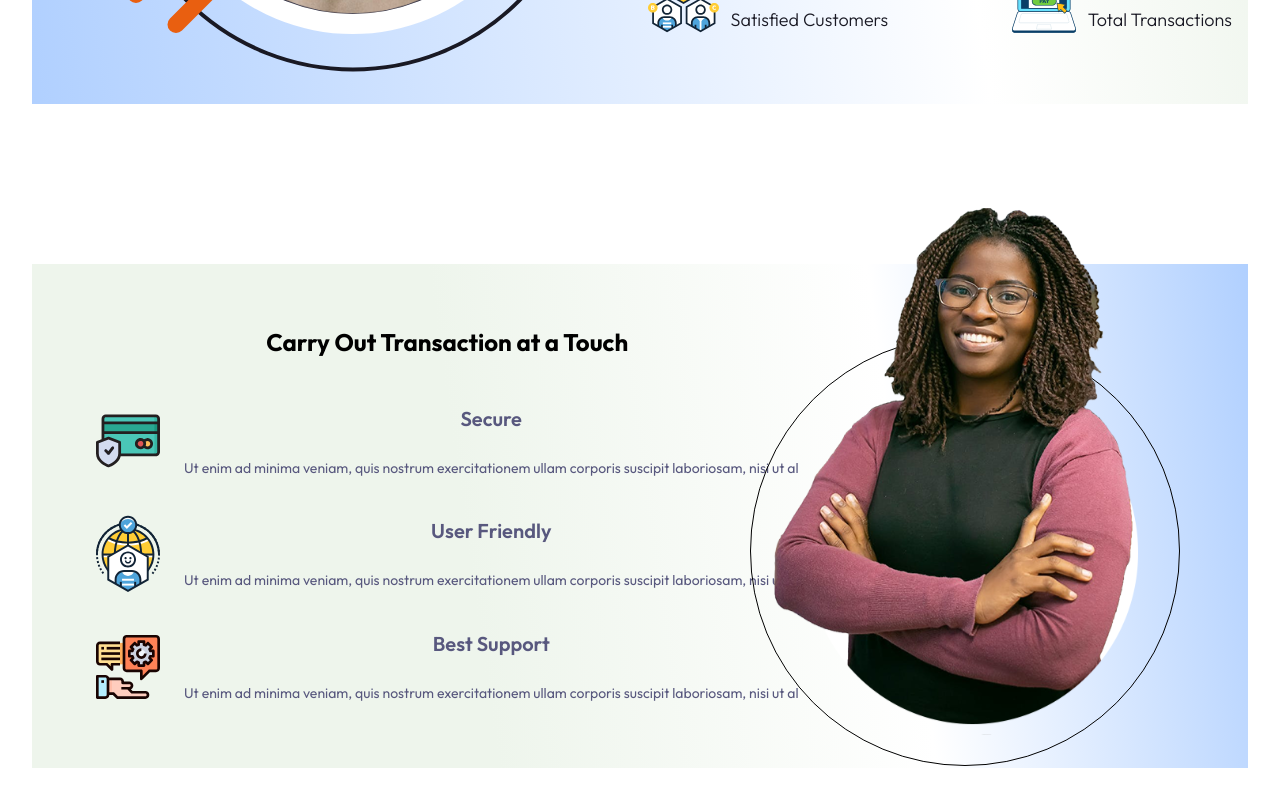
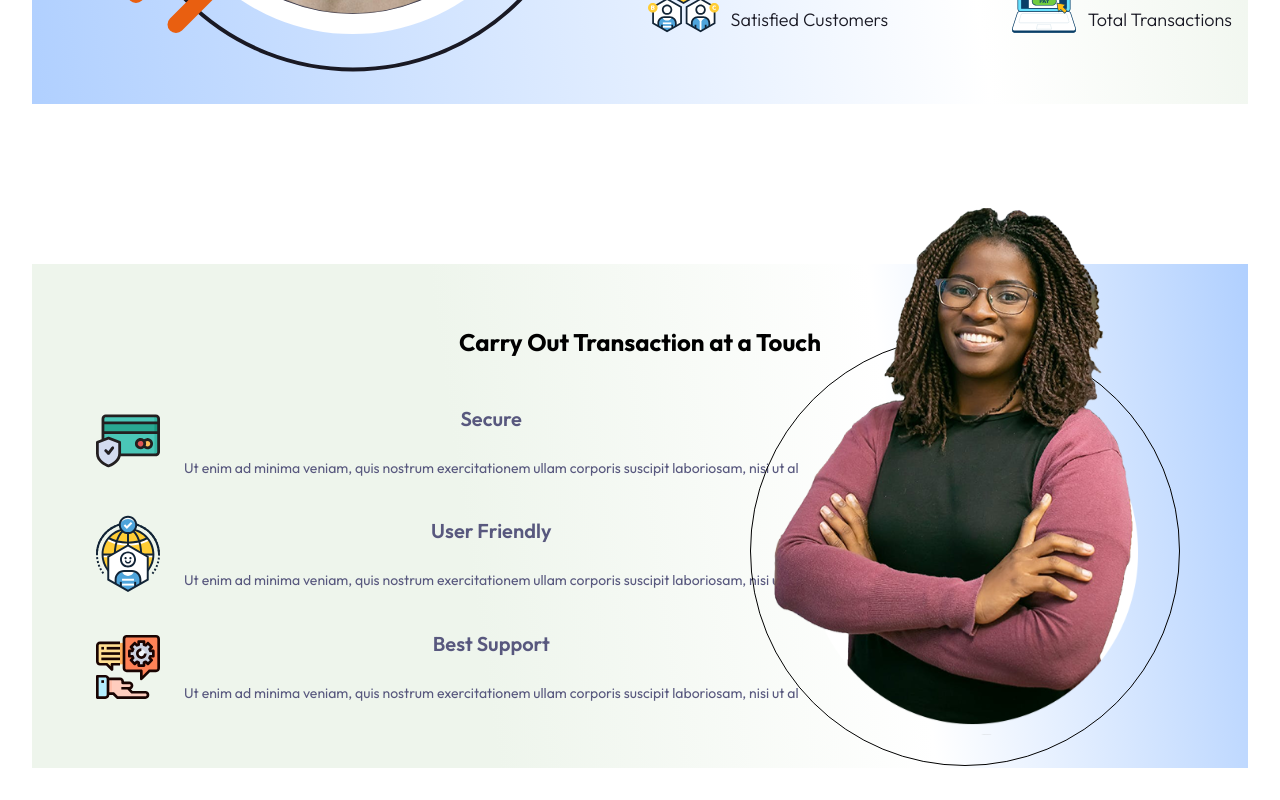
Before and after one commit to klusterthon023/klusterthon023-fintech, a React (Vite) app in the folder frontend/: page / in a window 1280 px wide. Shown: the part 1981-2781 px from the top of the page. Built offline with nearby package versions, Linux system fonts and the light colour scheme.

Commit message:
Added container

```diff
--- a/frontend/src/pages/home/components/carry-out-transaction/index.tsx
+++ b/frontend/src/pages/home/components/carry-out-transaction/index.tsx
@@ -7,9 +7,11 @@ function CarryOutTractions() {
       style={gradientStyle}
       className="md:relative p-16 mt-40 flex max-md:flex-col max-md:gap-10 justify-between items-center"
     >
+      <div className="container mx-auto">
       <LeftSideContext />
 
       <RightSideContext />
+      </div>
     </section>
   );
 }
```
